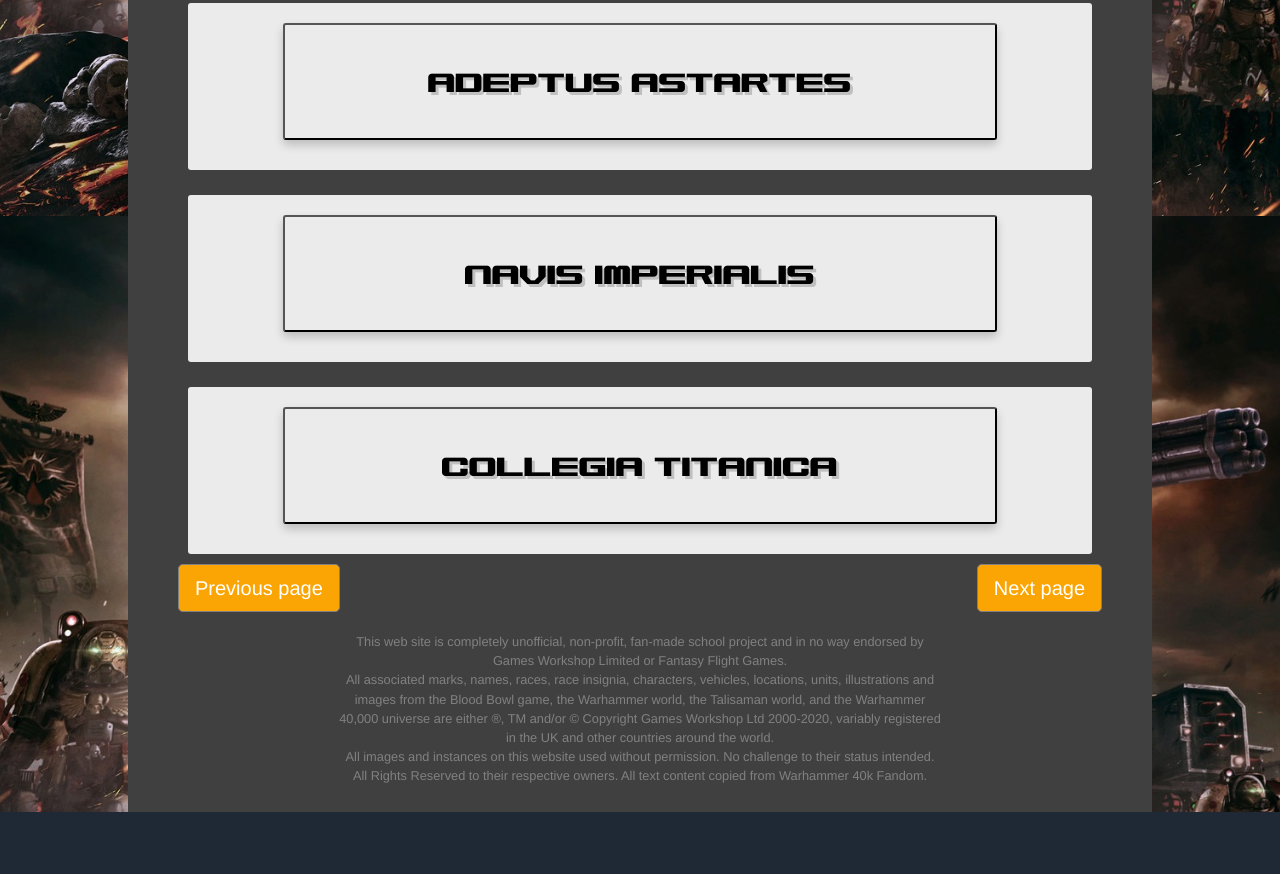
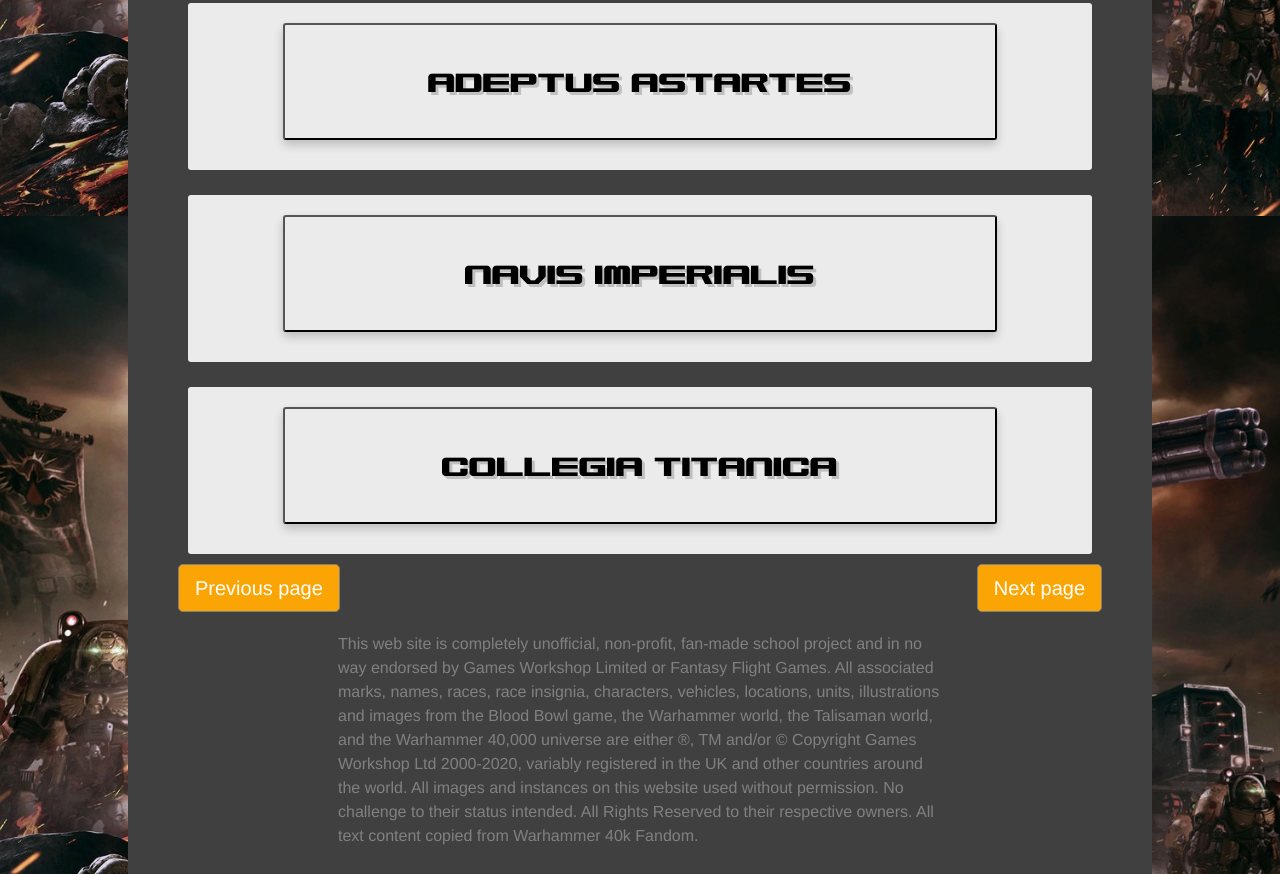
Before and after one commit to maxmhv/maxmhv.github.io, a plain HTML site: page page3.html in a window 1280 px wide. Shown: the part 584-1458 px from the top of the page. Before the commit the page ends 1396 px from the top, so only its background shows below. Drawn offline with nearby package versions, Linux system fonts and the light colour scheme; a web font is replaced by a local one.

Commit message:
Update page3.html

```diff
--- a/page3.html
+++ b/page3.html
@@ -200,11 +200,11 @@
 </nav>
 
 <footer>
-	<p style="font-size: 80%; text-align: center;"> This web site is completely unofficial, non-profit, fan-made school project and in no way
-		endorsed by Games Workshop Limited or Fantasy Flight Games.<br>
+	<p> This web site is completely unofficial, non-profit, fan-made school project and in no way
+		endorsed by Games Workshop Limited or Fantasy Flight Games.
 		All associated marks, names, races, race insignia, characters, vehicles, locations, units, illustrations and images
 		from the Blood Bowl game, the Warhammer world, the Talisaman world, and the Warhammer 40,000 universe are either ®,
-		TM and/or © Copyright Games Workshop Ltd 2000-2020, variably registered in the UK and other countries around the world. <br>
+		TM and/or © Copyright Games Workshop Ltd 2000-2020, variably registered in the UK and other countries around the world.
 		All images and instances on this website used without permission. No challenge to their status intended.
 		All Rights Reserved to their respective owners. All text content copied from Warhammer 40k Fandom.
 	</p>
```
